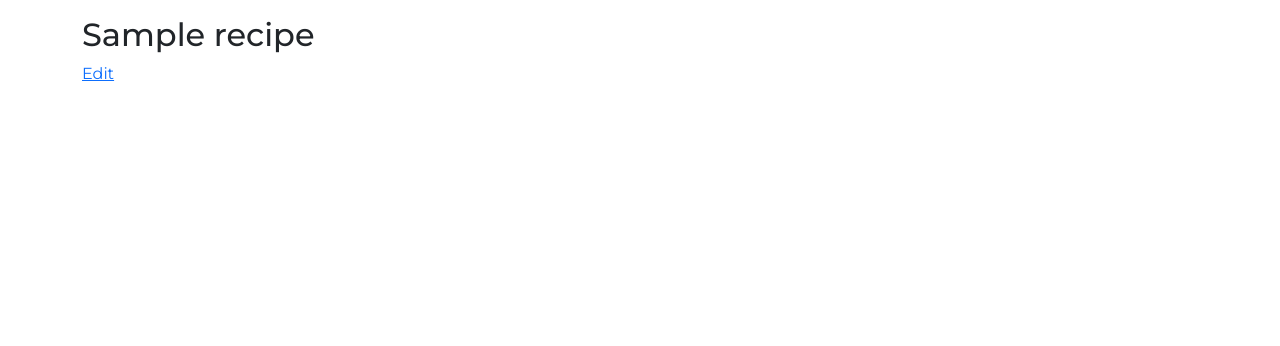
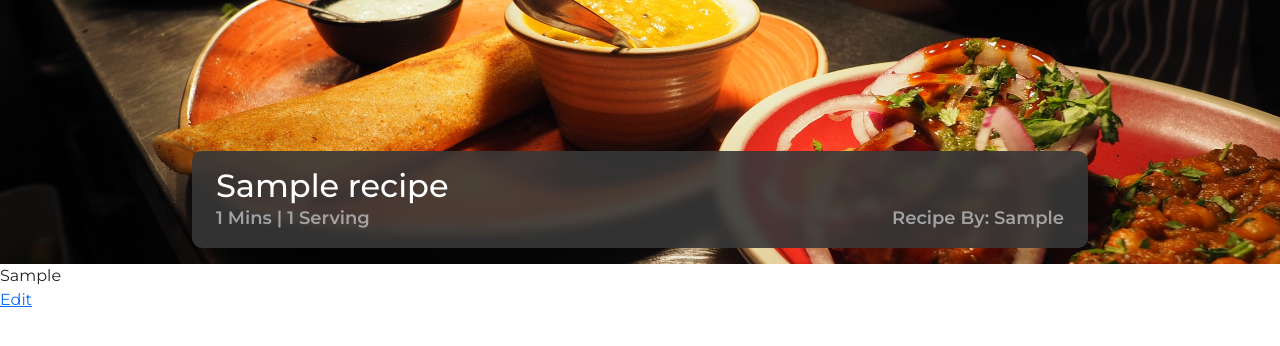
Before and after one commit to mururi/african_recipes_MVC, a Django app: page /recipe/1/ in a window 1280 px wide. Shown: the top 346 px of the page. Run offline with Django 4.2, Linux system fonts and the light colour scheme; tables that the repository leaves empty hold one stand-in row (values such as "Sample post"); some libraries are stand-ins or nearby versions; some web fonts are replaced.

Commit message:
Add header and setup page structure to view single recipe

```diff
--- a/main/templates/base.html
+++ b/main/templates/base.html
@@ -18,6 +18,9 @@
 </head>
 <body>
   <div class="container-fluid py-3">
+    {% block hero %}
+
+    {% endblock %}
     <div class="container-lg">
       {% block header %}
 
--- a/main/templates/view-recipe.html
+++ b/main/templates/view-recipe.html
@@ -1,8 +1,50 @@
 {% extends 'base.html' %}
+{% load static %}
+
+{% block styles %}
+{{ block.super }}
+<link rel="stylesheet" href="{% static 'css/view-recipe.css' %}">
+{% endblock %}
+
+{% block title %}African Recipes | {{ recipe.title }}{% endblock %}
+
+{% block hero %}
+<div class="hero-container d-flex flex-column justify-content-end align-items-center">
+  <div class="row py-3 px-4 recipe-heading mb-3">
+    <div class="col-9 recipe-title">
+        <h2>{{ recipe.title | truncatechars:30 }}</h2>
+    </div>
+    <div class="col-3 text-end delete-button">
+
+    </div>
+    <div class="col-12 recipe-subtitle">
+      <div class="row">
+        <div class="col-6">
+          <p>{{ recipe.prep_time }} Mins | {{ recipe.serves }} Serving</p>
+        </div>
+        <div class="col-6 text-end">
+          <p>Recipe By: {{ recipe.posted_by }}</p>
+        </div>
+      </div>
+    </div>
+
+  </div>
+</div>
+
+{% endblock %}
 
 {% block content %}
 
-<h2>{{ recipe.title }}</h2>
+<div class="row">
+  <div class="col-md-4">
+    <div>
+      {{ recipe.ingredients }}
+    </div>
+  </div>
+  <div class="col-md-8">
+
+  </div>
+</div>
 <a href="{% url 'update-recipe' recipe.id %}">Edit</a>
 
 {% endblock %}
--- /dev/null
+++ b/static/css/view-recipe.css
@@ -0,0 +1,39 @@
+* {
+  padding: 0 !important;
+  margin: 0 !important;
+}
+
+div.container-fluid.py-3 {
+  padding: 0 !important;
+}
+
+.hero-container {
+  height: 33vh;
+  width: auto;
+  background-image: url("../images/hero-2.jpg");
+  background-repeat: no-repeat;
+  background-size: cover;
+  background-position: center;
+}
+
+.recipe-heading {
+  background: rgba(56, 56, 56, 0.9);
+  backdrop-filter: blur(4px);
+  border-radius: 10px;
+  color: #fff;
+  bottom: 15px;
+  width: 70%;
+}
+
+.recipe-title {
+  font-weight: 600;
+  font-size: 28px;
+  color: #fff;
+  text-decoration: none;
+}
+
+.recipe-subtitle {
+  font-weight: 600;
+  font-size: 18px;
+  color: #A2A2A2;
+}
```
Also changed, not shown: static/images/african-cuisine-6697867_1920.jpg (added), static/images/hero-2.jpg (added).
